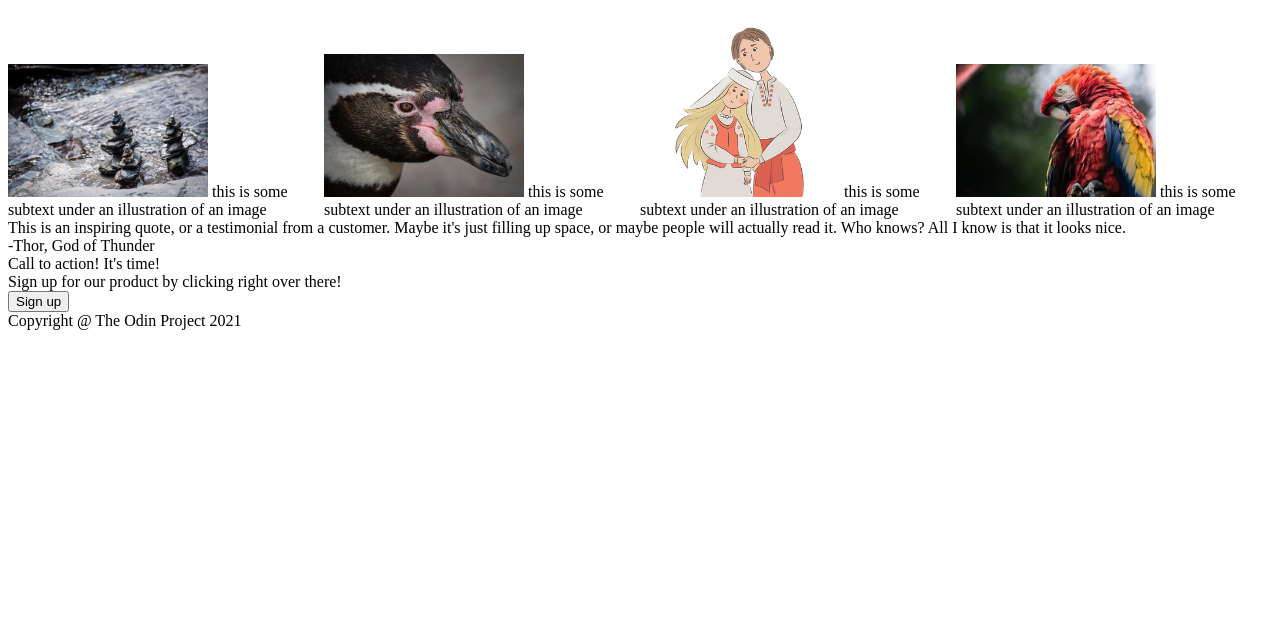
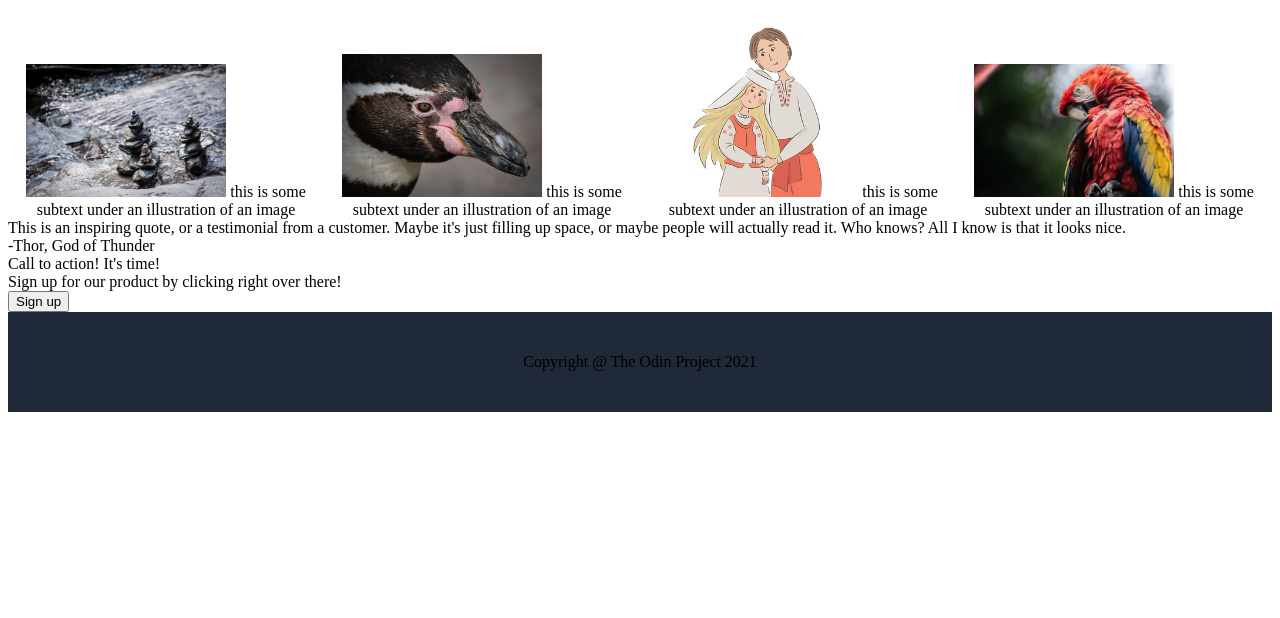
Before and after one commit to Metry630/landing-page, a plain HTML site: page index.html in a window 1280 px wide. Shown: the part 182-800 px from the top of the page. Drawn offline with Linux system fonts and the light colour scheme.

Commit message:
add basic flexbox to c1, center footer

```diff
--- a/style.css
+++ b/style.css
@@ -28,9 +28,17 @@ img {
 .c1 {
     display: flex;
     flex-direction: column;
+    text-align: center;
 }
 .img {
     display:flex;
     flex-direction: row;
     align-items: baseline;
 }
+.footer {
+    height: 100px;
+    background-color: #1F2937;
+    display: flex;
+    align-items: center;
+    justify-content: center;
+}
```
